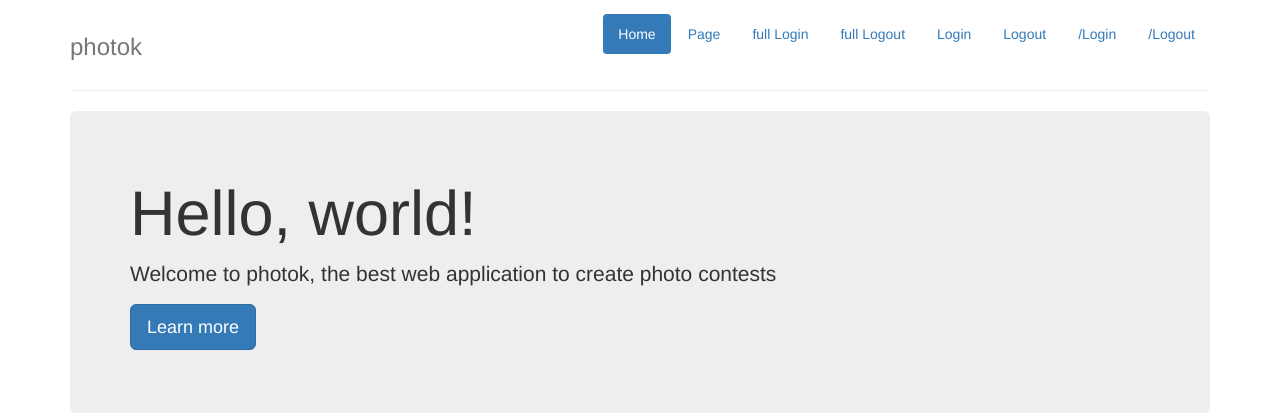
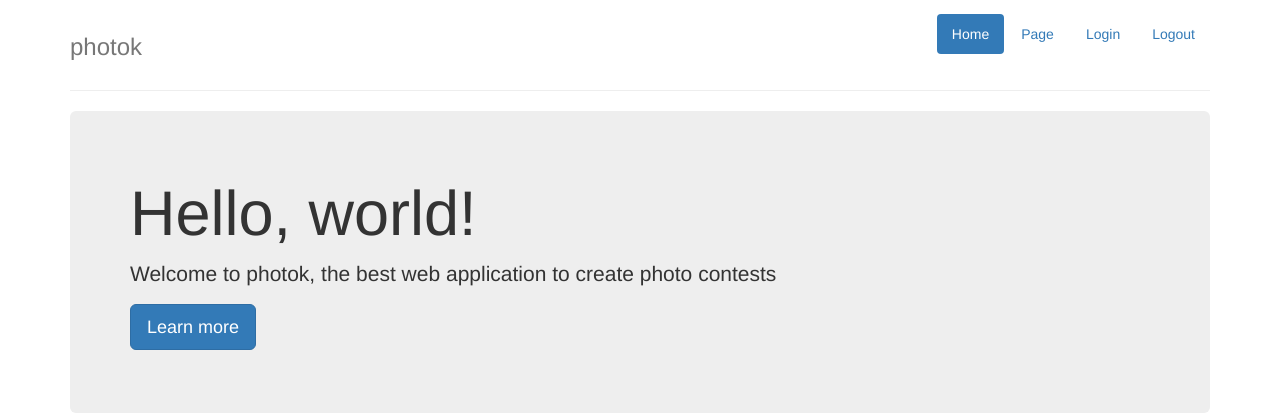
Before and after one commit to jgonsior/photok, a Flask app: page / in a window 1280 px wide. Shown: the top 420 px of the page. Run offline with Flask 2, Linux system fonts and the light colour scheme; parts of the project's set-up code (start-up, migrations or seed data) failed here and were passed over; some libraries are stand-ins or nearby versions.

Commit message:
could be fixed now?!

```diff
--- a/templates/generic/nav.html
+++ b/templates/generic/nav.html
@@ -15,12 +15,8 @@
           <li role="presentation"><a href="link">Page</a></li>
         {% endif %}
 
-        <li role="presentation"><a href="https://photok-photok.openshift.ida.liu.se/user/sign-in">full Login</a></li>
-        <li role="presentation"><a href="htpps://photok-photok.openshift.ida.liu.se/user/sign-out">full Logout</a></li>
-        <li role="presentation"><a href="user/sign-in">Login</a></li>
-        <li role="presentation"><a href="user/sign-out">Logout</a></li>
-        <li role="presentation"><a href="/user/sign-in">/Login</a></li>
-        <li role="presentation"><a href="/user/sign-out">/Logout</a></li>
+        <li role="presentation"><a href="user/login">Login</a></li>
+        <li role="presentation"><a href="user/logout">Logout</a></li>
       </ul>
     </nav>
     <h3 class="text-muted">photok</h3>
```
